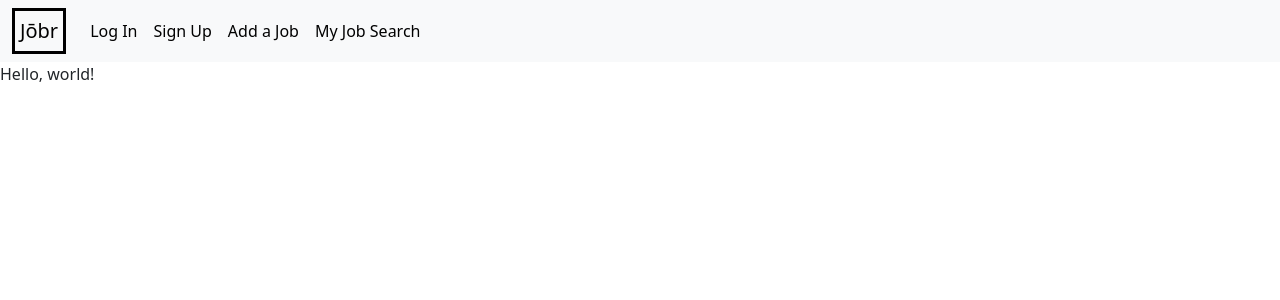
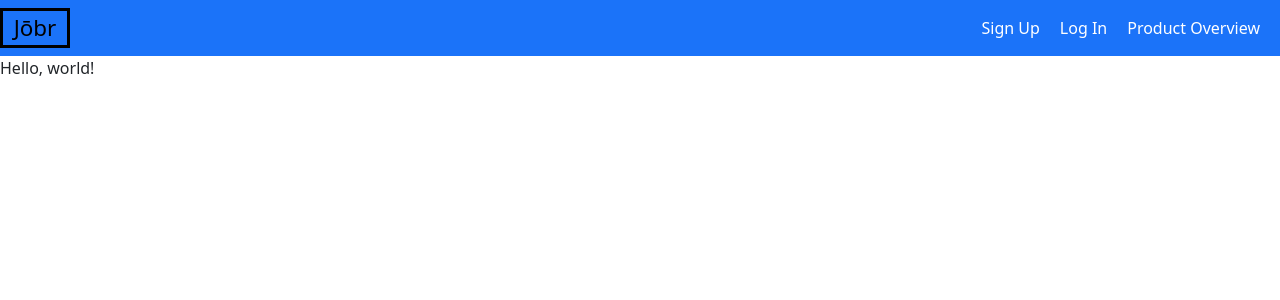
Before and after one commit to Kohi-san/cs50-final-project, a Python web app: template templates/layout.html in a window 1280 px wide. Shown: the top 300 px of the page. Run offline with Jinja, Linux system fonts and the light colour scheme; the template is opened without the code that fills it, so the values that code supplies are empty.

Commit message:
Re-implement nav bar

```diff
--- a/templates/layout.html
+++ b/templates/layout.html
@@ -3,21 +3,59 @@
     <head>
         <link href="https://cdn.jsdelivr.net/npm/bootstrap@5.3.0-alpha2/dist/css/bootstrap.min.css" rel="stylesheet" integrity="sha384-aFq/bzH65dt+w6FI2ooMVUpc+21e0SRygnTpmBvdBgSdnuTN7QbdgL+OapgHtvPp" crossorigin="anonymous">
         <title>Layout</title>
+        <style>
+            #logo {
+                border: 3px black solid;
+                text-decoration: none;
+                color: black;
+                display: f;
+                text-align: center;
+                width: 70px;
+                font-size: 1.4em;
+            }
+
+            a {
+                text-decoration: none;
+                color: white;
+                font-size: 1em;
+                margin-right: 20px;
+            }
+
+
+        </style>
     </head>
     <body>
-        <nav class="navbar navbar-expand-lg bg-body-tertiary">
-            <div class="container-fluid">
-                <a class="navbar-brand" href="#" style="border: solid 3px black; padding: 5px">Jōbr</a>
-                <div class="collapse navbar-collapse" id="navbarNavAltMarkup">
-                    <div class="navbar-nav" >
-                        <a class="nav-link active" href="#">Log In</a>
-                        <a class="nav-link active" href="#">Sign Up</a>
-                        <a class="nav-link active" href="#">Add a Job</a>
-                        <a class="nav-link active" href="#">My Job Search</a>
-                    </div>
-                </div>
-            </div>
+        <nav class="navbar" style="background-color: RGB(27,115,249);">
+            <a href="#" id="logo">Jōbr</a>
+            <ul class="nav justify-content-end">
+
+                <!--{% if session["user_id"] %}-->
+                <li class="nav-item">
+                    <a href="#">My Job Search</a>
+                </li>
+                <li class="nav-item">
+                    <a href="#">Add a Job</a>
+                </li>
+                <li class="nav-item">
+                    <a href="#">My Job Search</a>
+                </li>
+                <li class="nav-item">
+                    <a href="#">Log Out</a>
+                </li>
+                <!--{% else %}-->
+                <li class="nav-item">
+                    <a href="#">Sign Up</a>
+                </li>
+                <li class="nav-item">
+                    <a href="#">Log In</a>
+                </li>
+                <li class="nav-item">
+                    <a href="#">Product Overview</a>
+                </li>
+                <!--{% endif %}-->
+            </ul>
         </nav>
+
 
         Hello, world!
     </body>
```
